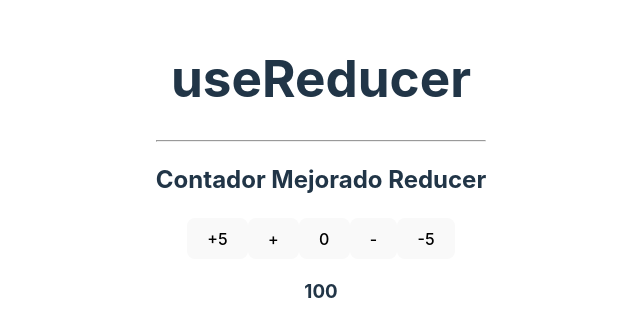
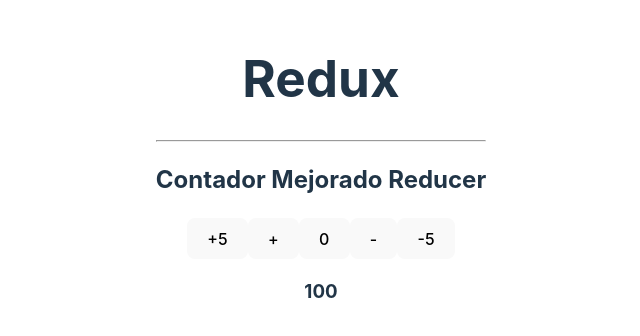
Before and after one commit to sebastianbarcia/practicando_reductores.redux, a React (Vite) app: page / in a window 1280 px wide. Shown: the part 230-566 px from the top of the page, without its empty margins (319-959 px from the left). Built offline with nearby package versions, Linux system fonts and the light colour scheme.

Commit message:
estructura de redux

```diff
--- a/package.json
+++ b/package.json
@@ -10,7 +10,10 @@
   },
   "dependencies": {
     "react": "^18.2.0",
-    "react-dom": "^18.2.0"
+    "react-dom": "^18.2.0",
+    "react-redux": "^8.0.5",
+    "redux": "^4.2.1",
+    "redux-devtools": "^3.7.0"
   },
   "devDependencies": {
     "@types/react": "^18.0.28",
--- a/src/App.jsx
+++ b/src/App.jsx
@@ -1,13 +1,17 @@
+import { Provider } from "react-redux";
 import "./App.css";
 import Contador from "./components/Contador";
+import store from "./store";
 
 function App() {
   return (
-    <div className="App">
-      <h1>useReducer</h1>
-      <hr/>
-      <Contador/>
-    </div>
+    <Provider store={store}>
+      <div className="App">
+        <h1>Redux</h1>
+        <hr />
+        <Contador />
+      </div>
+    </Provider>
   );
 }
 
--- /dev/null
+++ b/src/reducers/index.js
@@ -0,0 +1,6 @@
+import { combineReducers } from "redux";
+
+
+const reducer = combineReducers({});
+
+export default reducer;
--- /dev/null
+++ b/src/store/index.js
@@ -0,0 +1,9 @@
+import { createStore } from "redux";
+import reducer from "../reducers";
+
+const store = createStore(reducer);
+
+store.subscribe(()=> console.log(store));
+
+
+export default store;
--- /dev/null
+++ b/src/types/index.js
@@ -0,0 +1,5 @@
+//Contador
+
+//Shopping cart
+
+//Crud
```
Also changed, not shown: 1 other file (tests, documents, lock files or other folders).
